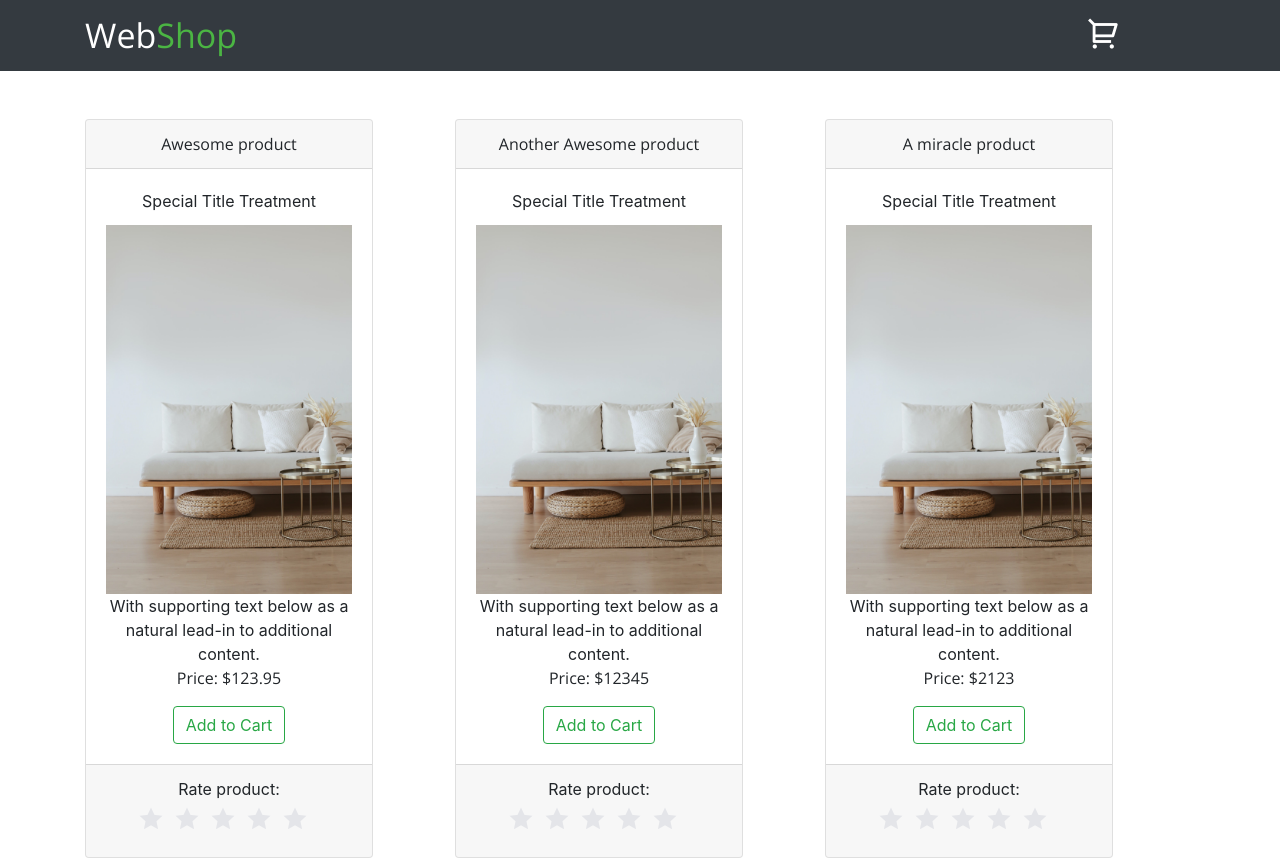
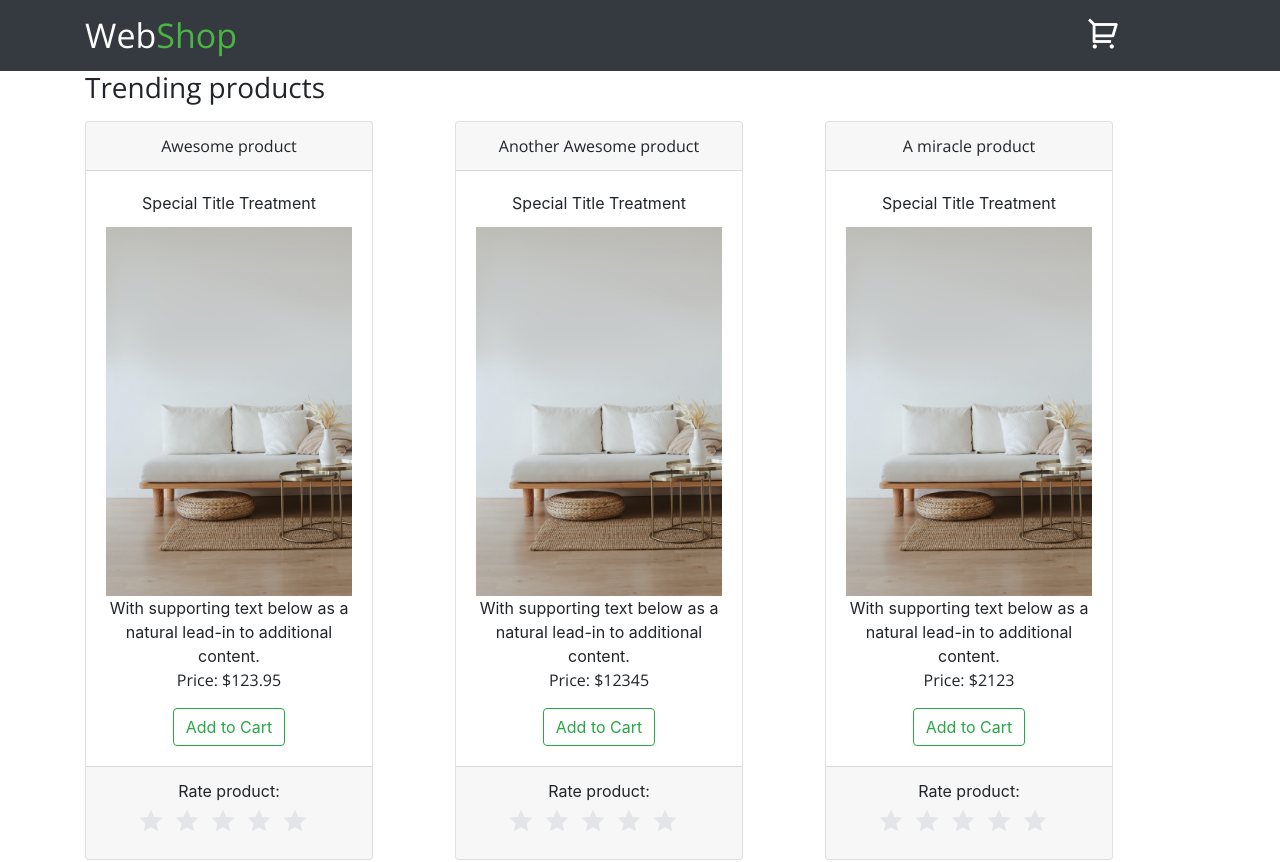
Before and after one commit to andols-dev/webshop, a React (Create React App) app: page / in a window 1280 px wide. Shown: the top 862 px of the page. Built offline with nearby package versions, Linux system fonts and the light colour scheme.

Commit message:
added Trending products h3

```diff
--- a/src/App.css
+++ b/src/App.css
@@ -41,9 +41,11 @@ Nav {
   text-align: center;
 }
 
-body, a,span {
+body, a,span, h3 {
   font-family: "Open Sans", sans-serif;
 }
+
+
 @media only screen and (min-width: 768px) {
   .card {
     width: 18rem;
--- a/src/components/ProductCard.js
+++ b/src/components/ProductCard.js
@@ -56,7 +56,7 @@ export default function ProductCard({ Title, Price, Img, Id, isFavorite,Product}
     };
   return (
     <Card
-      className="mt-5 card"
+      className="mt-2 card"
       onMouseEnter={() => setHovered(true)}
       onMouseLeave={() => setHovered(false)}
     >
--- a/src/pages/Home.js
+++ b/src/pages/Home.js
@@ -23,9 +23,16 @@ export default function Home() {
   });
 
   return (
-    <Container>
-      <ToastContainer />
-      <Row>{products}</Row>
-    </Container>
+    <>
+
+        <h3 className="trending">Trending products</h3>
+
+
+      <Container>
+        <ToastContainer />
+
+        <Row>{products}</Row>
+      </Container>
+    </>
   );
 }
```
